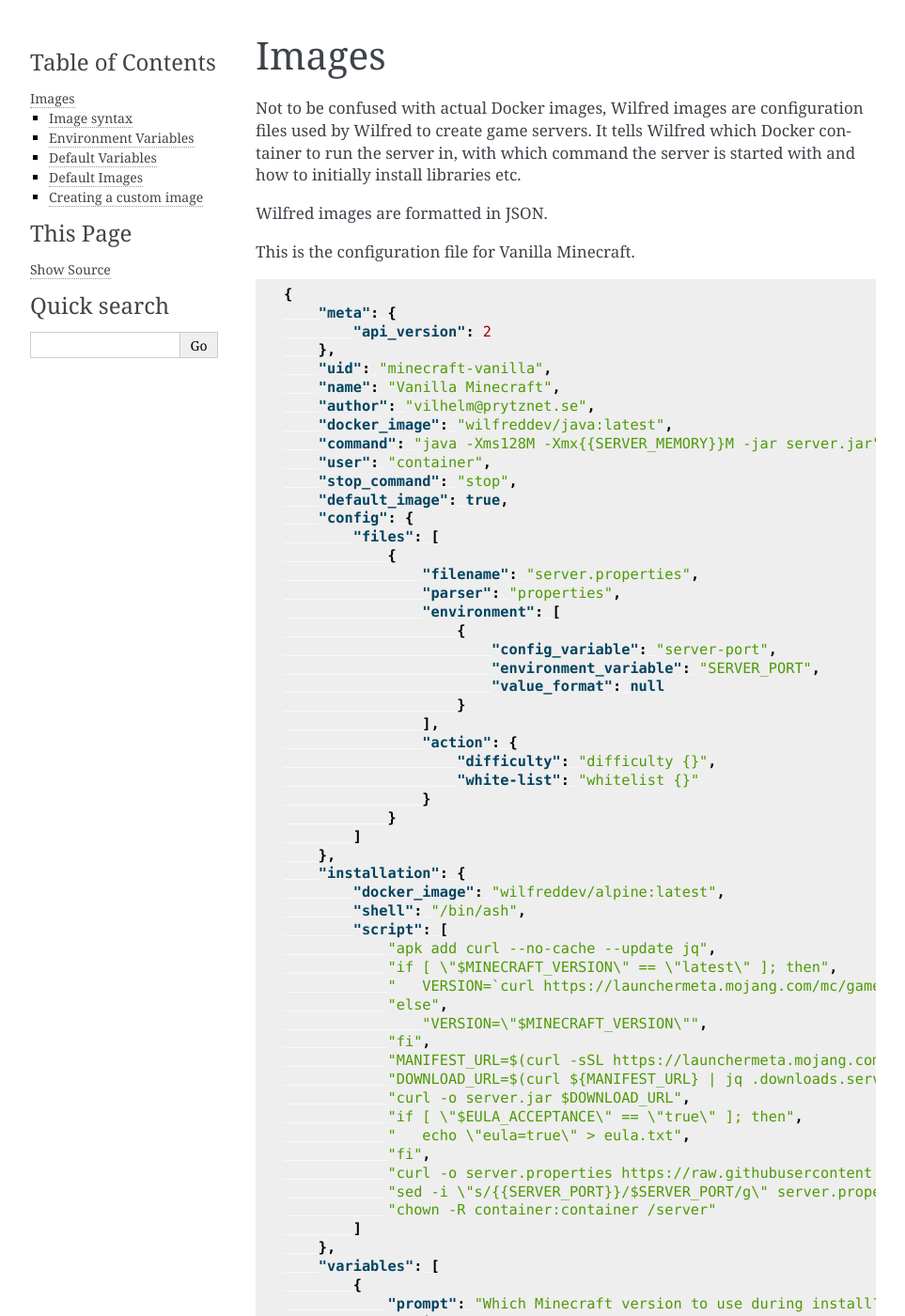
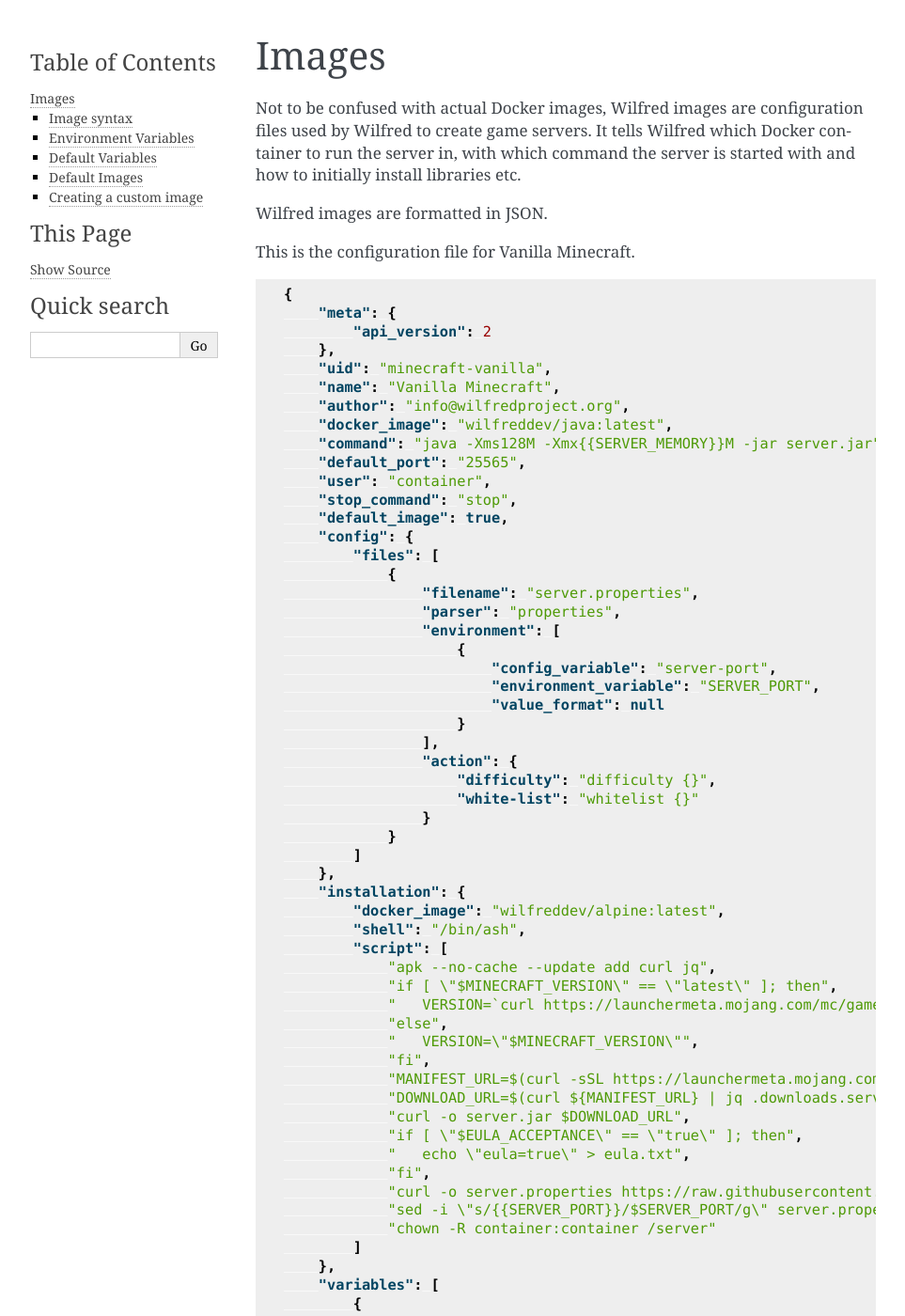
Before and after one commit to wilfred-dev/wilfred, a Sphinx documentation site: the page built from docs/source/images.rst, in a window 1280 px wide and 1400 px high. Shown: the whole window at 94% size, without its empty margins (148-1111 px from the left). Built offline with Sphinx 7.4.7, drawn with Linux system fonts in a browser that asks for light colours; some of the changed text lies outside the part shown.

Commit message:
docs: update image documentation, add default_port variable

```diff
--- a/docs/source/images.rst
+++ b/docs/source/images.rst
@@ -15,9 +15,10 @@
         },
         "uid": "minecraft-vanilla",
         "name": "Vanilla Minecraft",
-        "author": "vilhelm@prytznet.se",
+        "author": "info@wilfredproject.org",
         "docker_image": "wilfreddev/java:latest",
         "command": "java -Xms128M -Xmx{{SERVER_MEMORY}}M -jar server.jar",
+        "default_port": "25565",
         "user": "container",
         "stop_command": "stop",
         "default_image": true,
@@ -44,11 +45,11 @@
             "docker_image": "wilfreddev/alpine:latest",
             "shell": "/bin/ash",
             "script": [
-                "apk add curl --no-cache --update jq",
+                "apk --no-cache --update add curl jq",
                 "if [ \"$MINECRAFT_VERSION\" == \"latest\" ]; then",
                 "   VERSION=`curl https://launchermeta.mojang.com/mc/game/version_manifest.json | jq -r '.latest.release'`",
                 "else",
-                    "VERSION=\"$MINECRAFT_VERSION\"",
+                "   VERSION=\"$MINECRAFT_VERSION\"",
                 "fi",
                 "MANIFEST_URL=$(curl -sSL https://launchermeta.mojang.com/mc/game/version_manifest.json | jq --arg VERSION $VERSION -r '.versions | .[] | select(.id== $VERSION )|.url')",
                 "DOWNLOAD_URL=$(curl ${MANIFEST_URL} | jq .downloads.server | jq -r '. | .url')",
@@ -91,6 +92,7 @@
 - `author` - Email of author.
 - `docker_image` - Docker image to run server in.
 - `command` - Command to be executed on start.
+- `default_port` - Default port to run server on (will be suggested by Wilfred).
 - `user` - User to run command as, leave empty for default `root`.
 - `stop_command` - Command to send to STDIN in order to stop the container.
 - `default_image` - Indicates to Wilfred that the image is an official image from the Wilfred project.
```
